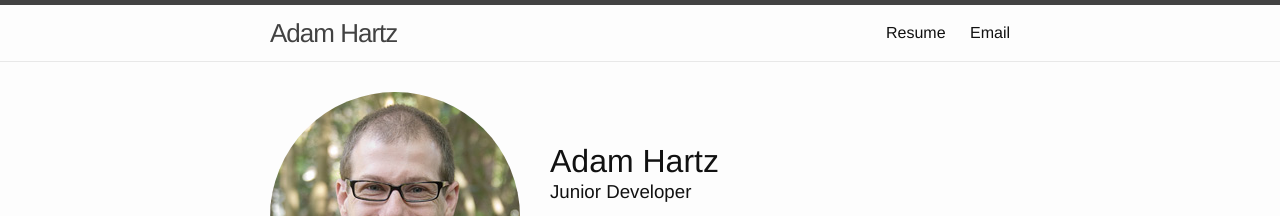
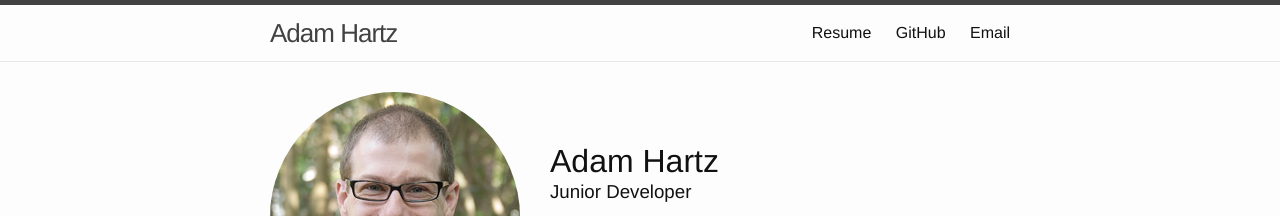
Before and after one commit to ahartz1/ahartz1.github.io, a Jekyll site: the page built from index.html, in a window 1280 px wide. Shown: the top 216 px of the page. Built offline with Jekyll 4.4.1, drawn with Linux system fonts in a browser that asks for light colours.

Commit message:
Add GitHub link to nav

```diff
--- a/_includes/header.html
+++ b/_includes/header.html
@@ -22,6 +22,7 @@
         {% endfor %}
         {% endcomment %}
         <a class="page-link" href="{{ site.baseurl }}/assets/hartz-resume.pdf">Resume</a>
+        <a class="page-link" href="https://github.com/ahartz1">GitHub</a>
         <a class="page-link" href="mailto:ahartz1@gmail.com">Email</a>
       </div>
     </nav>
```
